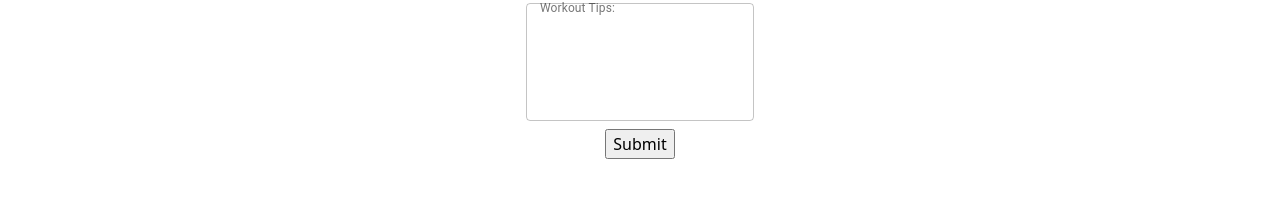
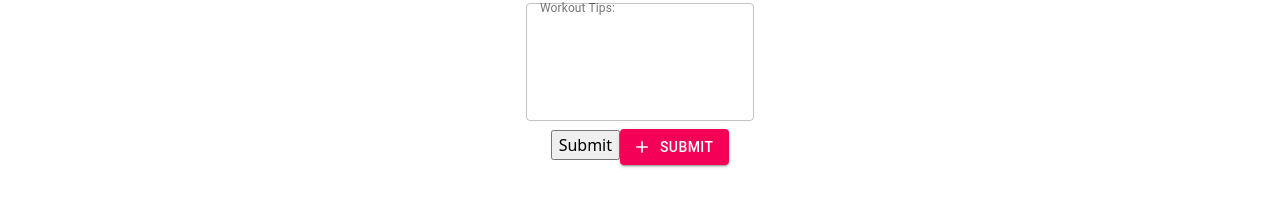
Before and after one commit to Nafff/HomeGymHero, a React (Create React App) app in the folder client/: page /new in a window 1280 px wide. Shown: the part 591-797 px from the top of the page. Built offline with nearby package versions, Linux system fonts and the light colour scheme; no server answers.

Commit message:
styling form

```diff
--- a/client/src/components/Form.jsx
+++ b/client/src/components/Form.jsx
@@ -9,6 +9,8 @@ import MenuItem from "@material-ui/core/MenuItem";
 import FormHelperText from "@material-ui/core/FormHelperText";
 import FormControl from "@material-ui/core/FormControl";
 import Select from "@material-ui/core/Select";
+import AddIcon from "@material-ui/icons/Add";
+import Button from "@material-ui/core/Button";
 
 const useStyles = makeStyles((theme) => ({
   root: {
@@ -207,6 +209,14 @@ function Form(props) {
         />
         <br />
         <input type="submit" value="Submit" />
+        <Button
+        variant="contained"
+        color="secondary"
+        startIcon={<AddIcon />}
+        type="submit"
+      >
+        Submit
+      </Button>
       </div>
     </form>
   );
```
